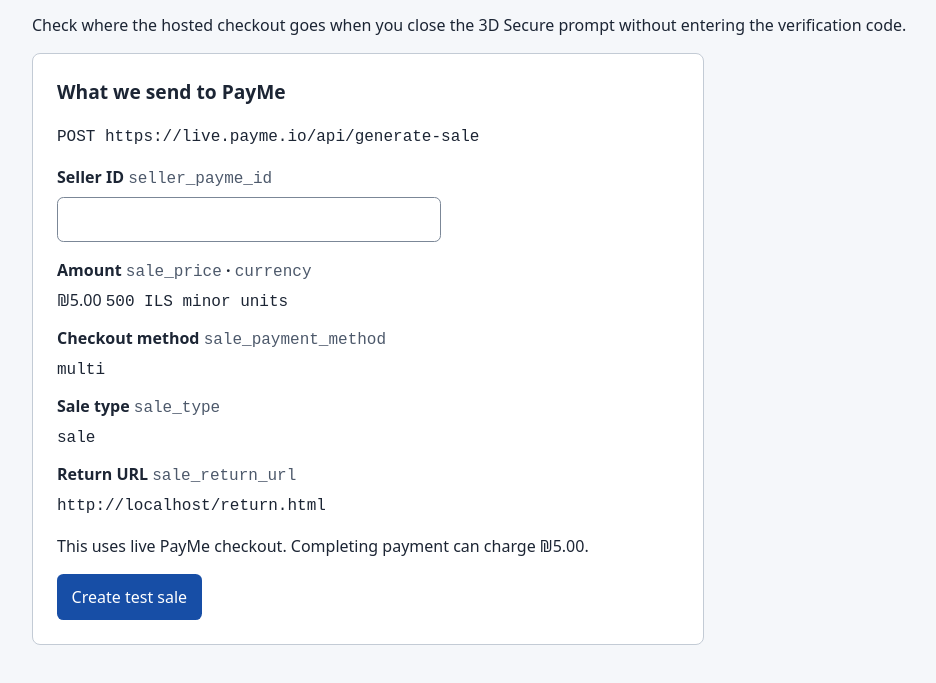
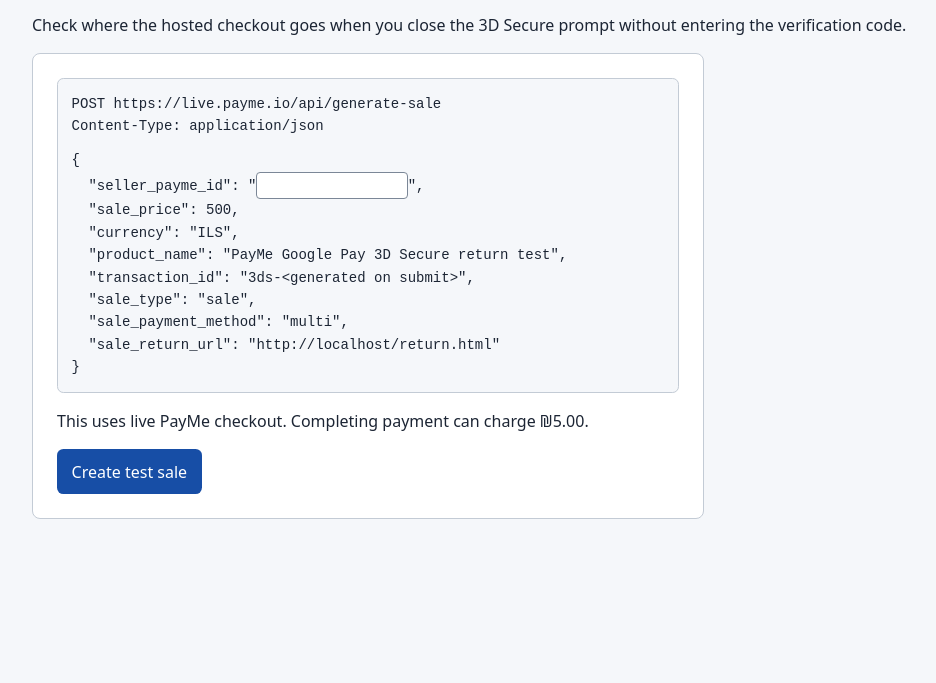
Before and after one commit to roman-sh/payme-3ds-return-repro, a plain HTML site: page index.html in a window 1280 px wide. Shown: the part 99-782 px from the top of the page, without its empty margins (144-1080 px from the left). Drawn offline with Linux system fonts and the light colour scheme.

Commit message:
Show PayMe sale request as JSON

```diff
--- a/checkout.js
+++ b/checkout.js
@@ -1,9 +1,14 @@
 const paymeOrigin = "https://live.payme.io";
-const returnUrl = new URL("return.html", window.location.href).href;
-const salePrice = 500;
-const currency = "ILS";
-const paymentMethod = "multi";
-const saleType = "sale";
+const endpoint = `${paymeOrigin}/api/generate-sale`;
+const saleFields = {
+  sale_price: 500,
+  currency: "ILS",
+  product_name: "PayMe Google Pay 3D Secure return test",
+  transaction_id: "3ds-<generated on submit>",
+  sale_type: "sale",
+  sale_payment_method: "multi",
+  sale_return_url: new URL("return.html", window.location.href).href,
+};
 
 const form = document.querySelector("#sale-form");
 const sellerInput = document.querySelector("#seller-id");
@@ -12,7 +17,15 @@ const status = document.querySelector("#status");
 const checkout = document.querySelector("#checkout");
 const checkoutFrame = document.querySelector("#checkout-frame");
 
-document.querySelector("#return-url").textContent = returnUrl;
+const requestFields = document.querySelector("#request-fields");
+
+function showRequestFields() {
+  // The form renders the opening brace and seller ID field separately.
+  requestFields.textContent = JSON.stringify(saleFields, null, 2).replace(/^\{\n/, "");
+}
+
+document.querySelector("#request-line").textContent = `POST ${endpoint}`;
+showRequestFields();
 
 form.addEventListener("submit", async (event) => {
   event.preventDefault();
@@ -32,19 +45,13 @@ form.addEventListener("submit", async (event) => {
   status.textContent = "Creating sale…";
 
   try {
-    const response = await fetch(`${paymeOrigin}/api/generate-sale`, {
+    saleFields.transaction_id = `3ds-${crypto.randomUUID()}`;
+    showRequestFields();
+
+    const response = await fetch(endpoint, {
       method: "POST",
       headers: { "Content-Type": "application/json" },
-      body: JSON.stringify({
-        seller_payme_id: sellerId,
-        sale_price: salePrice,
-        currency,
-        product_name: "PayMe Google Pay 3D Secure return test",
-        transaction_id: `3ds-${crypto.randomUUID()}`,
-        sale_type: saleType,
-        sale_payment_method: paymentMethod,
-        sale_return_url: returnUrl,
-      }),
+      body: JSON.stringify({ seller_payme_id: sellerId, ...saleFields }),
     });
     const sale = await response.json().catch(() => null);
 
--- a/index.html
+++ b/index.html
@@ -13,21 +13,18 @@
     <p>Check where the hosted checkout goes when you close the 3D Secure prompt without entering the verification code.</p>
 
     <form id="sale-form" autocomplete="off">
-      <h2>What we send to PayMe</h2>
-      <p><code>POST https://live.payme.io/api/generate-sale</code></p>
-      <label for="seller-id">Seller ID <code>seller_payme_id</code></label>
-      <input id="seller-id" type="password" required autocomplete="off" spellcheck="false" autocapitalize="none">
-
-      <dl>
-        <dt>Amount <code>sale_price</code> · <code>currency</code></dt>
-        <dd>₪5.00 <code>500 ILS minor units</code></dd>
-        <dt>Checkout method <code>sale_payment_method</code></dt>
-        <dd><code>multi</code></dd>
-        <dt>Sale type <code>sale_type</code></dt>
-        <dd><code>sale</code></dd>
-        <dt>Return URL <code>sale_return_url</code></dt>
-        <dd><code id="return-url"></code></dd>
-      </dl>
+      <div class="request-preview">
+        <div id="request-line"></div>
+        <div>Content-Type: application/json</div>
+        <div class="request-body">
+          <div>{</div>
+          <div class="seller-field">
+            <label for="seller-id">"seller_payme_id":</label>
+            "<input id="seller-id" type="password" required autocomplete="off" spellcheck="false" autocapitalize="none">",
+          </div>
+          <pre id="request-fields"></pre>
+        </div>
+      </div>
 
       <p id="live-notice">This uses live PayMe checkout. Completing payment can charge ₪5.00.</p>
       <button type="submit" aria-describedby="live-notice">Create test sale</button>
--- a/style.css
+++ b/style.css
@@ -21,21 +21,35 @@ form {
   background: #fff;
 }
 
-label, dt { font-weight: 600; }
-label code, dt code { color: #4d596b; font-weight: normal; }
-input {
-  display: block;
-  width: 100%;
-  max-width: 24rem;
-  margin-top: .4rem;
+.request-preview {
+  padding: .85rem;
+  border: 1px solid #c3cbd5;
+  border-radius: .4rem;
+  background: #f5f7fa;
+  font: .875rem/1.6 ui-monospace, monospace;
+  overflow-wrap: anywhere;
+}
+
+.request-body { margin-top: .75rem; }
+.seller-field { padding-left: 2ch; }
+
+.request-preview input {
+  width: 18ch;
+  max-width: 100%;
+  padding: .1rem .3rem;
   border: 1px solid #7b8797;
+  border-radius: .25rem;
+  font: inherit;
 }
+
+.request-preview pre { margin: 0; font: inherit; white-space: pre-wrap; }
+dt { font-weight: 600; }
 
 dl { display: grid; gap: .25rem 1.25rem; }
 dt:not(:first-child) { margin-top: .5rem; }
 dd { margin: 0; overflow-wrap: anywhere; }
 
-input, button { font: inherit; padding: .6rem .85rem; border-radius: .4rem; }
+button { font: inherit; padding: .6rem .85rem; border-radius: .4rem; }
 button { color: #fff; background: #174ea6; border: 1px solid transparent; }
 button:disabled { opacity: .65; }
 #status { margin-bottom: 0; }
```
